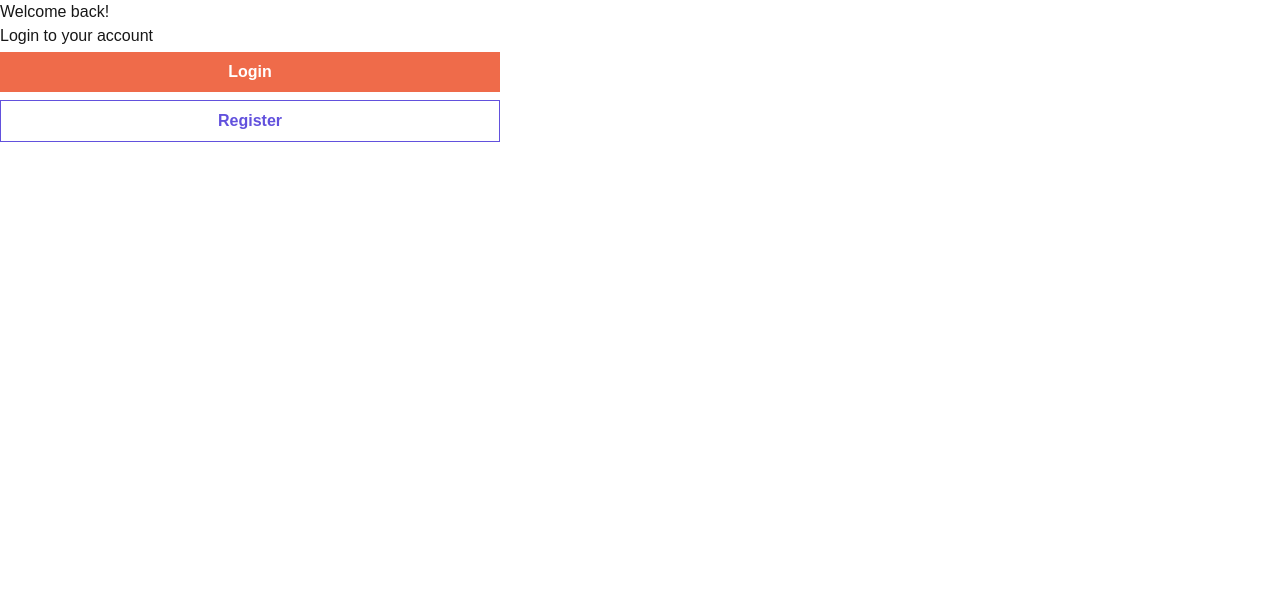
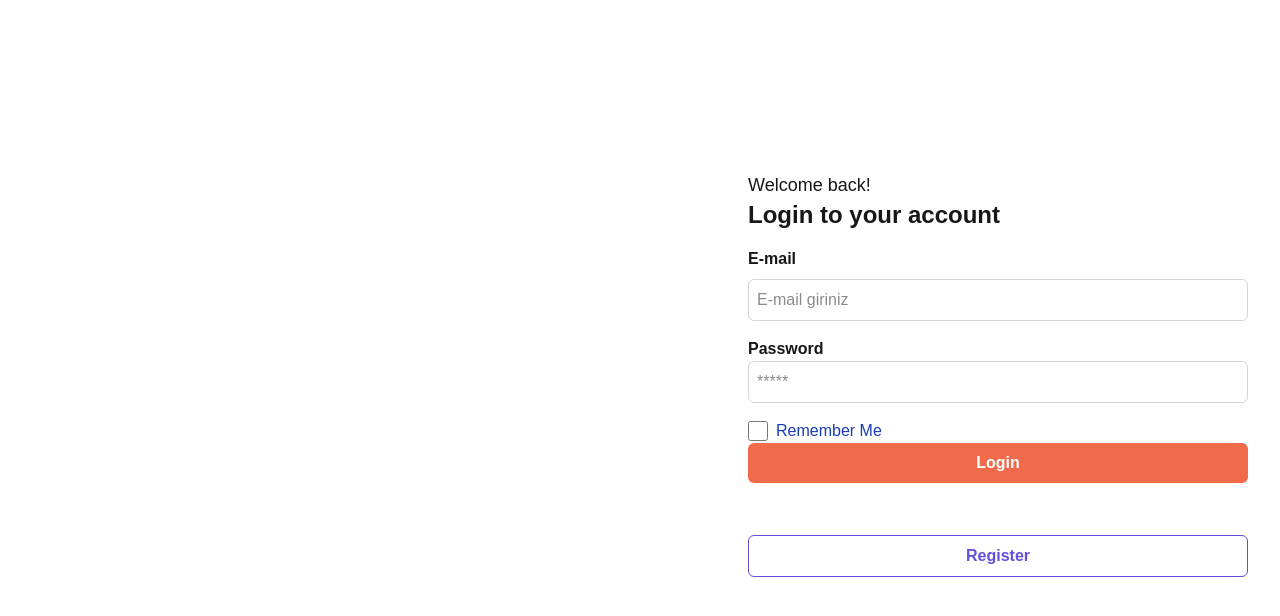
Before and after one commit to SmeyyeD/my-next-ts-project, a Next.js app: page /login in a window 1280 px wide. Shown: the top 616 px of the page. Built offline with nearby package versions, Linux system fonts and the light colour scheme.

Commit message:
login-form-done

```diff
--- a/src/app/(auth)/components/login-form.tsx
+++ b/src/app/(auth)/components/login-form.tsx
@@ -12,10 +12,41 @@ function loginForm() {
   };
 
   return (
-    <div>
-      <p>Welcome back!</p>
-      <h1>Login to your account</h1>
+    <div className="flex flex-col justify-center items-end pl-6 min-h-screen p-8">
+      <div className="flex flex-col items-start text-left w-[500px]">
+        <p className="text-lg">Welcome back!</p>
+        <h1 className="text-2xl font-bold">Login to your account</h1>
+
+        <div className="flex flex-col gap-2 w-full mt-4">
+          <label htmlFor="username" className="font-semibold">E-mail</label>
+          <input
+            type="text"
+            id="username"
+            className="w-full p-2 border border-gray-300 rounded-md"
+            placeholder="E-mail giriniz"
+          />
+        </div>
+
+        <div className="flex flex-col w-full mt-4">
+          <label htmlFor="password" className="font-semibold">Password</label>
+          <input
+            type="password"
+            id="password"
+            className="w-full p-2 border border-gray-300 rounded-md"
+            placeholder="*****"
+          />
+        </div>
+
+        <div className="flex items-center gap-2 mt-4">
+          <input type="checkbox" className="w-5 h-5" />
+          <span className="text-blue-800">Remember Me</span>
+        </div>
+        <PrimaryButton label='Login' />
+        <PrimaryButton label='Register' variant='secondary' />
+      </div>
+
     </div>
+
   )
 }
 
--- a/src/app/(auth)/components/primary-button.tsx
+++ b/src/app/(auth)/components/primary-button.tsx
@@ -8,17 +8,16 @@ type ButtonProps = {
 
 function PrimaryButton({ variant = "primary", label, onClick }: ButtonProps) {
     return (
-        <div>
+        <div className="w-full flex flex-col items-end mb-10">
             <button
-                className={`w-[500px] my-1 px-4 py-2 font-semibold ${variant === "primary"
-                    ? "bg-[#EF6B4A] text-white hover:bg-[#D95A3C]"
-                    : " text-[#6251DD] bg-white border border-[#6251DD] "
+                className={`w-full px-4 py-2 mb-3 font-semibold rounded-md transition-all duration-300 ${variant === "primary"
+                        ? "bg-[#EF6B4A] text-white hover:bg-[#D95A3C]"
+                        : "text-[#6251DD] bg-white border border-[#6251DD] hover:bg-[#f1f1ff]"
                     }`}
                 onClick={onClick}
             >
                 {label}
             </button>
-
         </div>
 
 
--- a/src/app/(auth)/login/page.tsx
+++ b/src/app/(auth)/login/page.tsx
@@ -1,5 +1,4 @@
 import React from 'react'
-import PrimaryButton from '../components/primary-button'
 import LoginForm from '../components/login-form'
 
 
@@ -7,8 +6,7 @@ function page() {
   return (
     <div>
       <LoginForm />
-      <PrimaryButton label='Login' />
-      <PrimaryButton label='Register' variant='secondary'/>
+
     </div>
   )
 }
--- a/src/app/(auth)/register/page.tsx
+++ b/src/app/(auth)/register/page.tsx
@@ -5,6 +5,7 @@ function page() {
   return (
     <div>
       <PrimaryButton label='Register' />
+
     </div>
   )
 }
```
Also changed, not shown: public/Logo.png (added), public/Picture.png (added).
